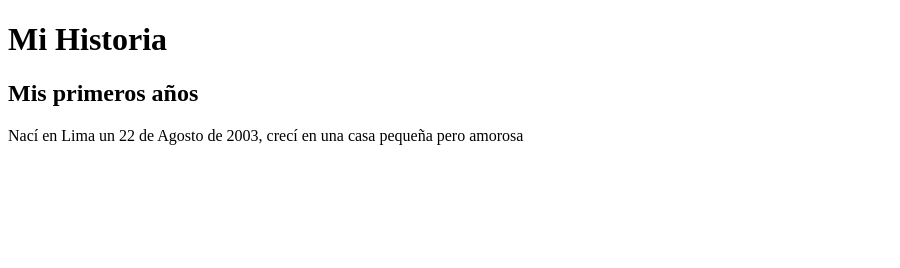
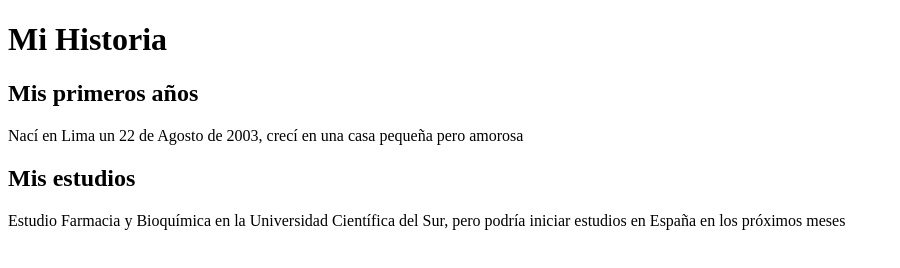
Before and after one commit to camilasucno/mi-biografia, a plain HTML site: page index.html in a window 1280 px wide. Shown: the whole page, without its empty margins (0-900 px from the left). Drawn offline with Linux system fonts and the light colour scheme.

Commit message:
agregado mis estudios

```diff
--- a/index.html
+++ b/index.html
@@ -13,6 +13,10 @@
                 <h2>Mis primeros años</h2>
                 <p>Nací en Lima un 22 de Agosto de 2003, crecí en una casa pequeña pero amorosa</p>
             </section>
+            <section>
+                <h2>Mis estudios</h2>
+                <p>Estudio Farmacia y Bioquímica en la Universidad Científica del Sur, pero podría iniciar estudios en España en los próximos meses</p>
+            </section>
         </main>
     </body>
 </html>
```
